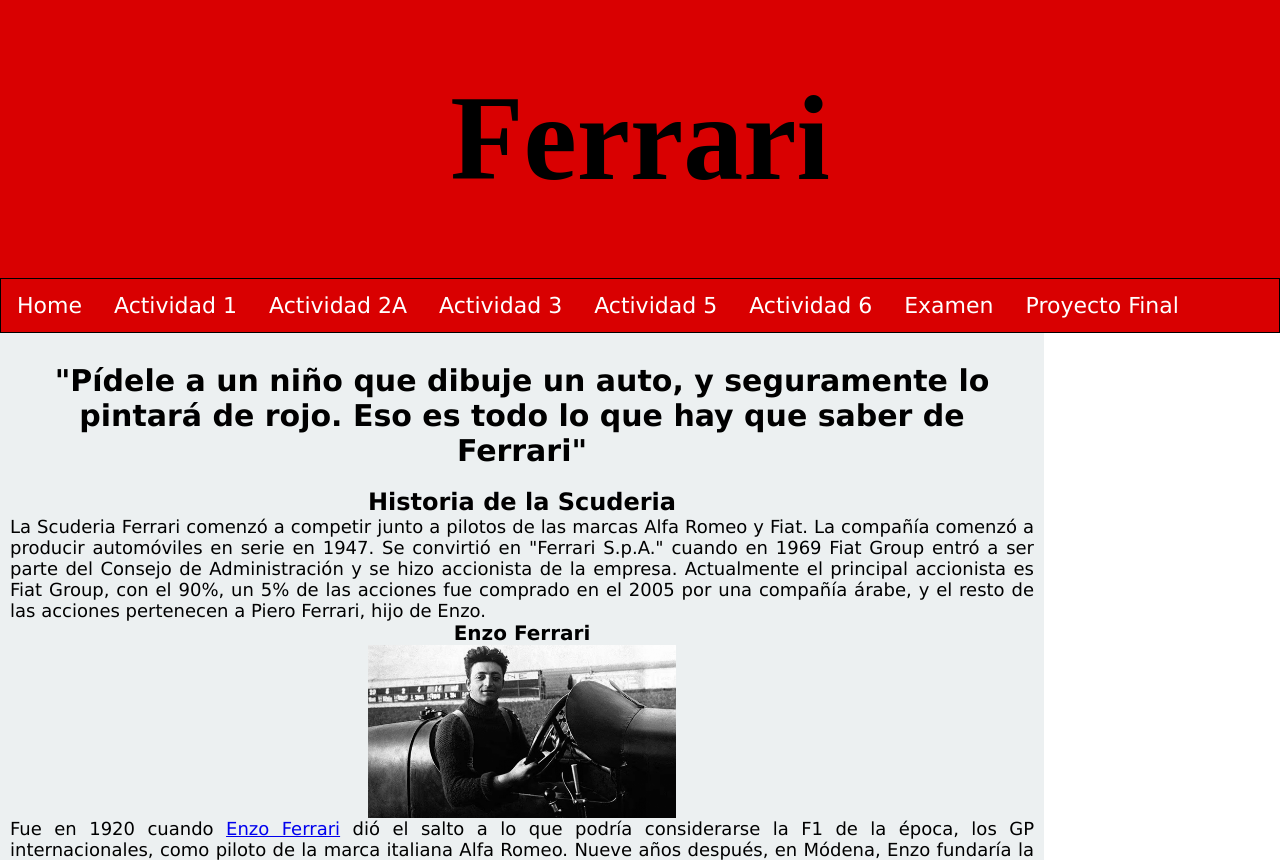
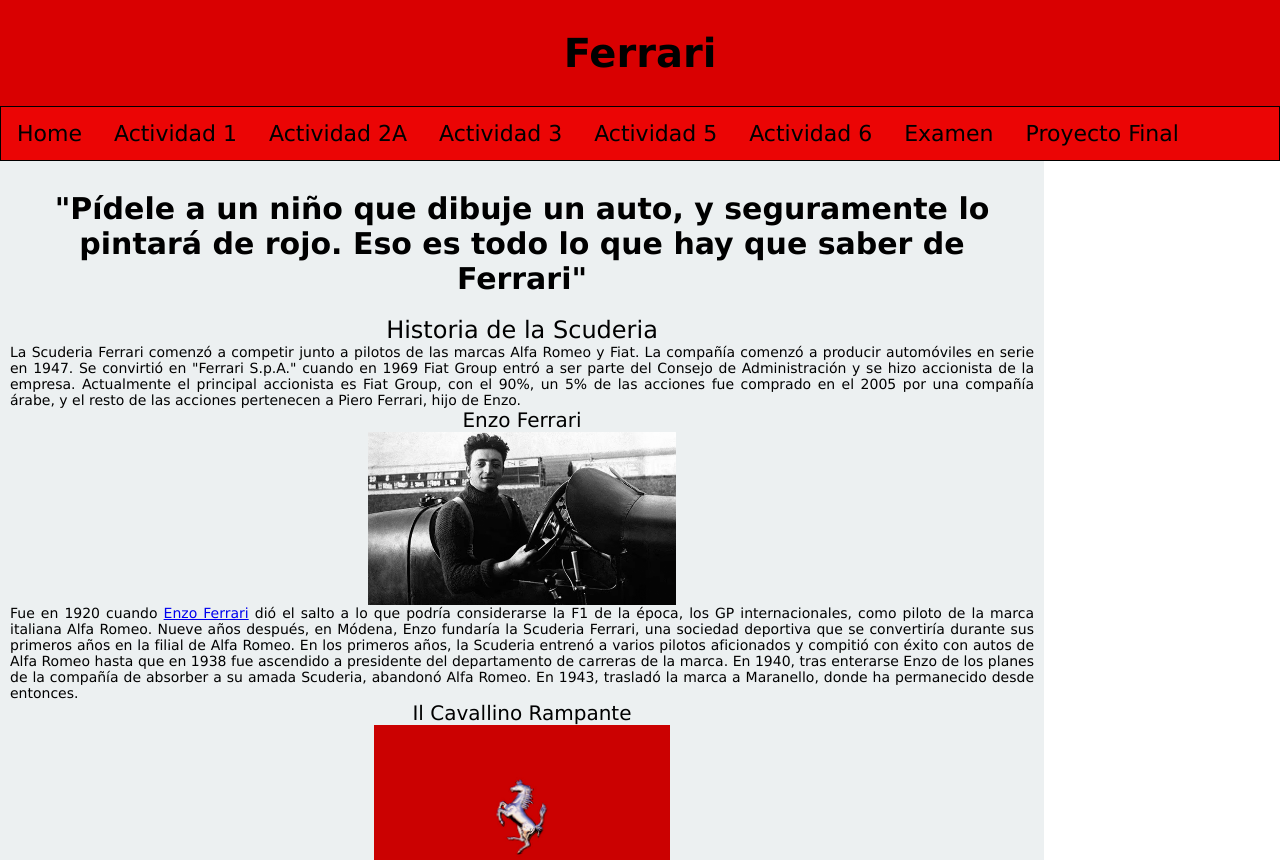
Before and after one commit to zs22010307/Actividad2B, a plain HTML site: page index.html in a window 1280 px wide. Shown: the top 860 px of the page. Drawn offline with Linux system fonts and the light colour scheme.

Commit message:
Update ferrari.css

```diff
--- a/css/ferrari.css
+++ b/css/ferrari.css
@@ -1,6 +1,11 @@
 *{
     margin: 0;
     padding: 0;
+}
+
+h1{
+  text-align: center;
+  font: bold 40px verdana, sans-serif;
 }
 
 h2{
@@ -10,17 +15,17 @@
 
 h3{
   text-align: center;
-    font: bold 24px verdana, sans-serif;
+    font: 24px verdana, sans-serif;
 }
 
 h4{
   text-align: center;
-  font: bold 20px verdana, sans-serif;
+  font: 20px verdana, sans-serif;
 }
 
 p{
   text-align: justify;
-    font: 18px verdana, sans-serif;
+    font: 14px verdana, sans-serif;
 }
 
 ol{
@@ -39,7 +44,7 @@
   margin: 0;
   padding: 0;
   overflow: hidden;
-  background-color: #D90001;
+  background-color: #eb0505;
   font: 22px verdana, sans-serif;
   border: solid 1px #000000;
 }
@@ -50,7 +55,7 @@
 
 li a {
   display: block;
-  color: white;
+  color: black;
   text-align: center;
   padding: 14px 16px;
   text-decoration: none;
@@ -64,9 +69,9 @@
   /* Style the header */
   .header {
     background-color: #D90001;
-    padding: 70px;
+    padding: 30px;
     text-align: center;
-    font-size: 60px;
+    font-size: 40px;
   }
 
   /* Create three unequal columns that floats next to each other */
```
